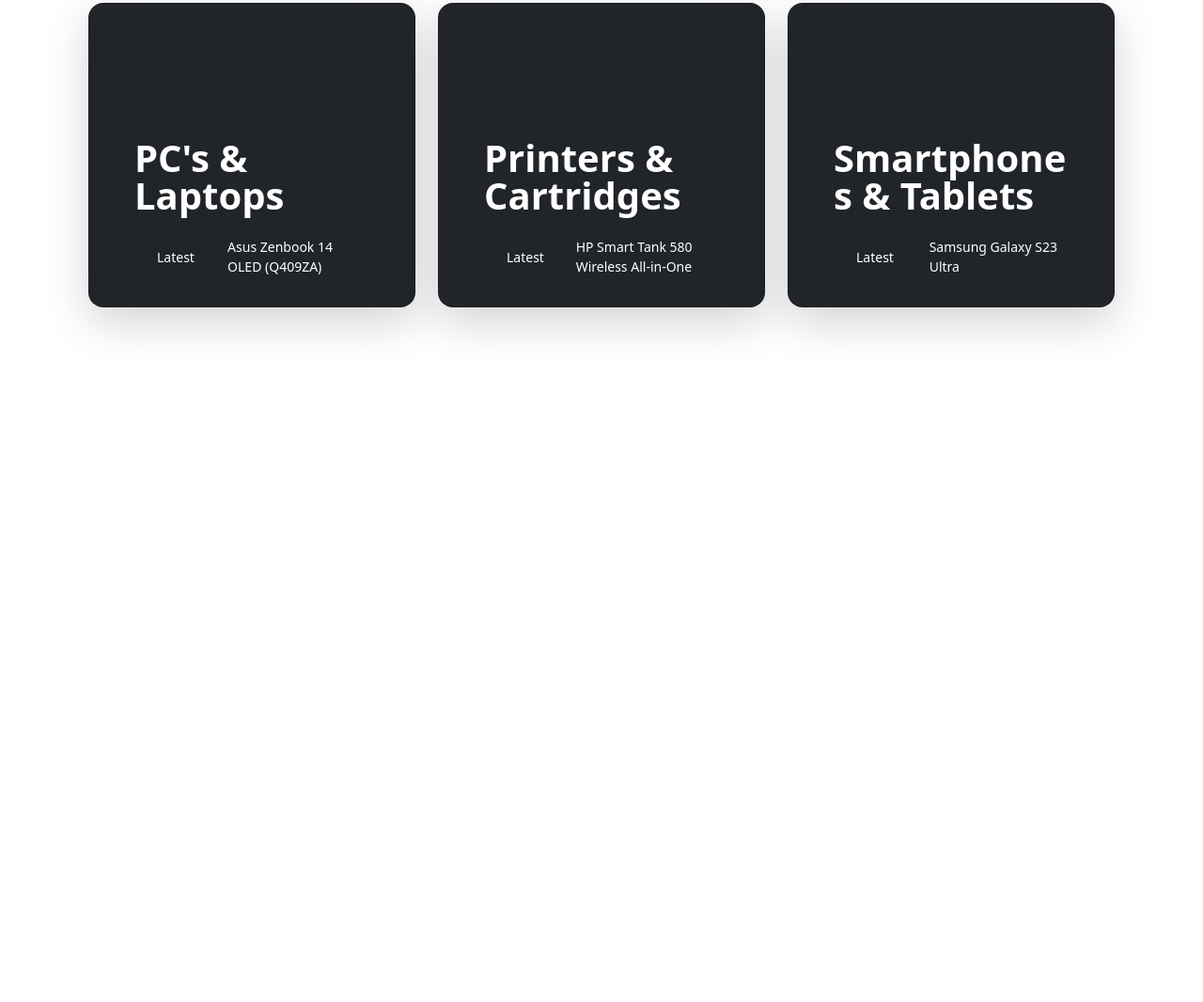
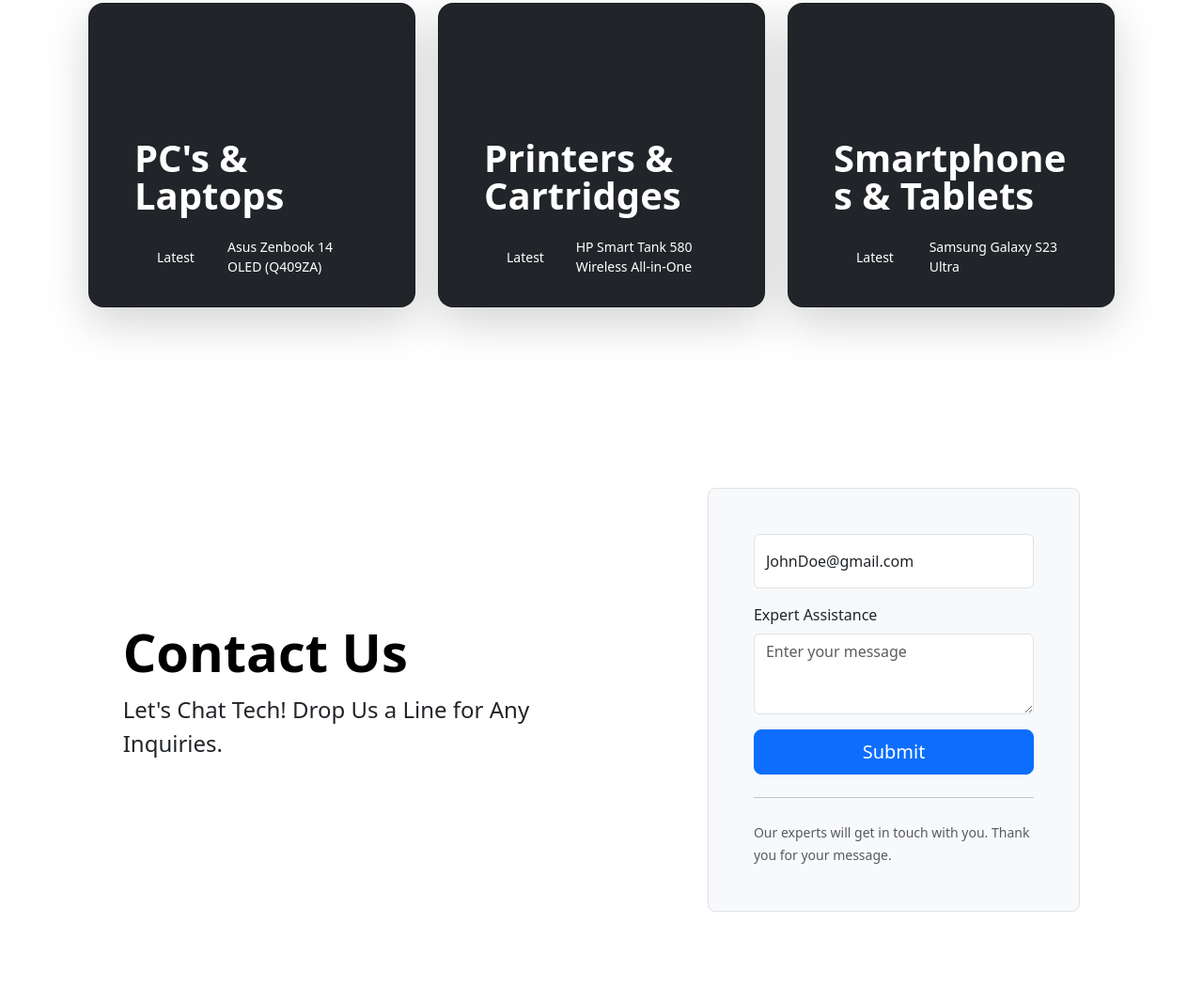
Before and after one commit to mhlangathabile/Diamond-Tech, a plain HTML site: page index.html in a window 1280 px wide. Shown: the part 1268-2334 px from the top of the page at 94% size. Before the commit the page ends 1691 px from the top, so only its background shows below. Drawn offline with nearby package versions, Linux system fonts and the light colour scheme.

Commit message:
Contact Us Section
Added a form control

```diff
--- a/index.html
+++ b/index.html
@@ -201,6 +201,52 @@
       </div>
     </div>
 
+    <!-- Contact Us Section -->
+    <div class="container col-xl-10 col-xxl-8 px-4 py-5">
+      <div class="row align-items-center g-lg-5 py-5">
+        <div class="col-lg-7 text-center text-lg-start">
+          <h1 class="display-4 fw-bold lh-1 text-body-emphasis mb-3">
+            Contact Us
+          </h1>
+          <p class="col-lg-10 fs-4">
+            Let's Chat Tech! Drop Us a Line for Any Inquiries.
+          </p>
+        </div>
+        <div class="col-md-10 mx-auto col-lg-5">
+          <form class="p-4 p-md-5 border rounded-3 bg-body-tertiary">
+            <div class="form-floating mb-3">
+              <input
+                type="email"
+                class="form-control"
+                id="floatingInput"
+                placeholder="name@example.com"
+              />
+              <label for="floatingInput">JohnDoe@gmail.com</label>
+            </div>
+            <div class="mb-3">
+              <label for="exampleFormControlTextarea1" class="form-label"
+                >Expert Assistance</label
+              >
+              <textarea
+                class="form-control"
+                id="exampleFormControlTextarea1"
+                rows="3"
+                placeholder="Enter your message"
+              ></textarea>
+            </div>
+            <button class="w-100 btn btn-lg btn-primary" type="submit">
+              Submit
+            </button>
+            <hr class="my-4" />
+            <small class="text-body-secondary"
+              >Our experts will get in touch with you. Thank you for your
+              message.</small
+            >
+          </form>
+        </div>
+      </div>
+    </div>
+
     <script
       src="https://cdn.jsdelivr.net/npm/bootstrap@5.3.3/dist/js/bootstrap.bundle.min.js"
       integrity="sha384-YvpcrYf0tY3lHB60NNkmXc5s9fDVZLESaAA55NDzOxhy9GkcIdslK1eN7N6jIeHz"
```
